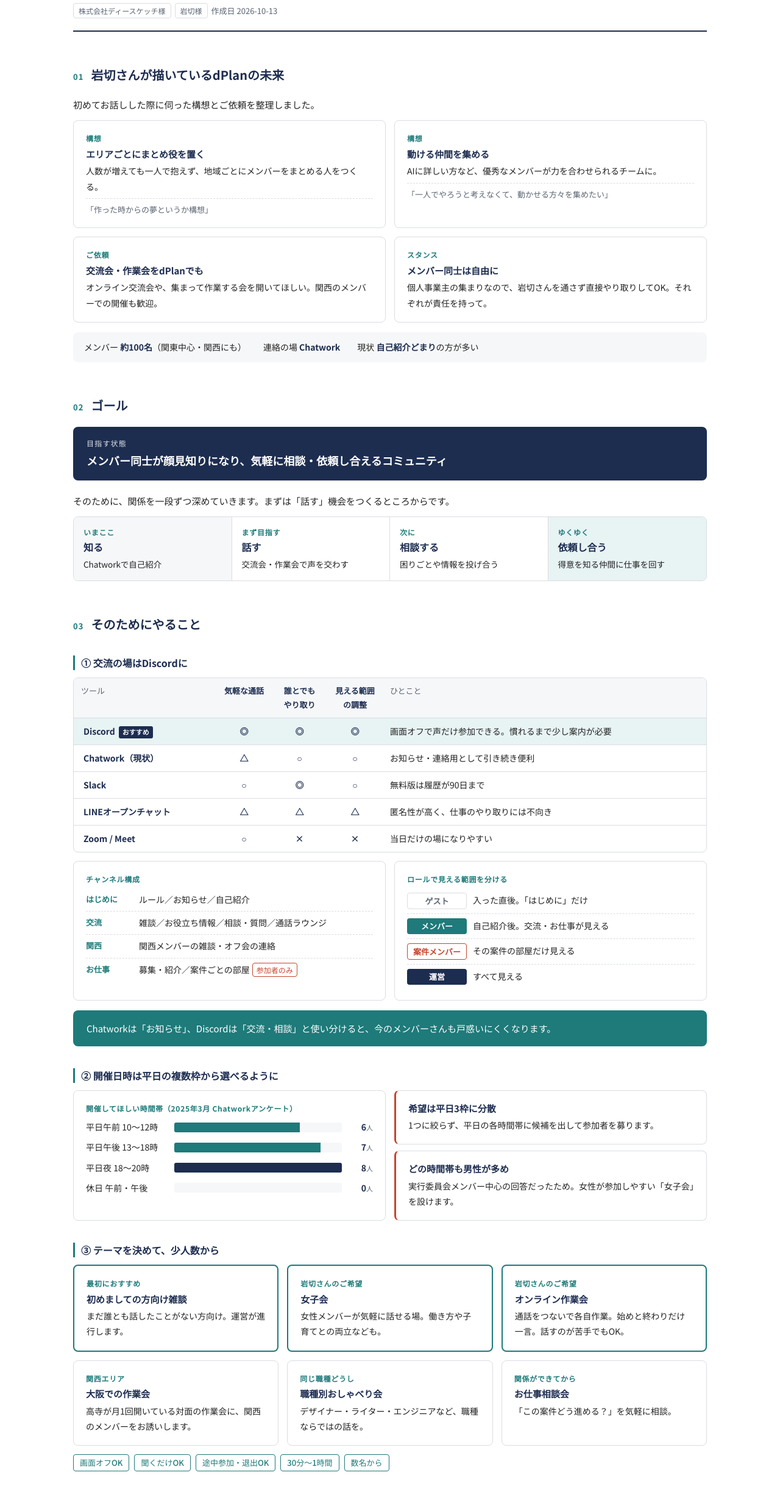
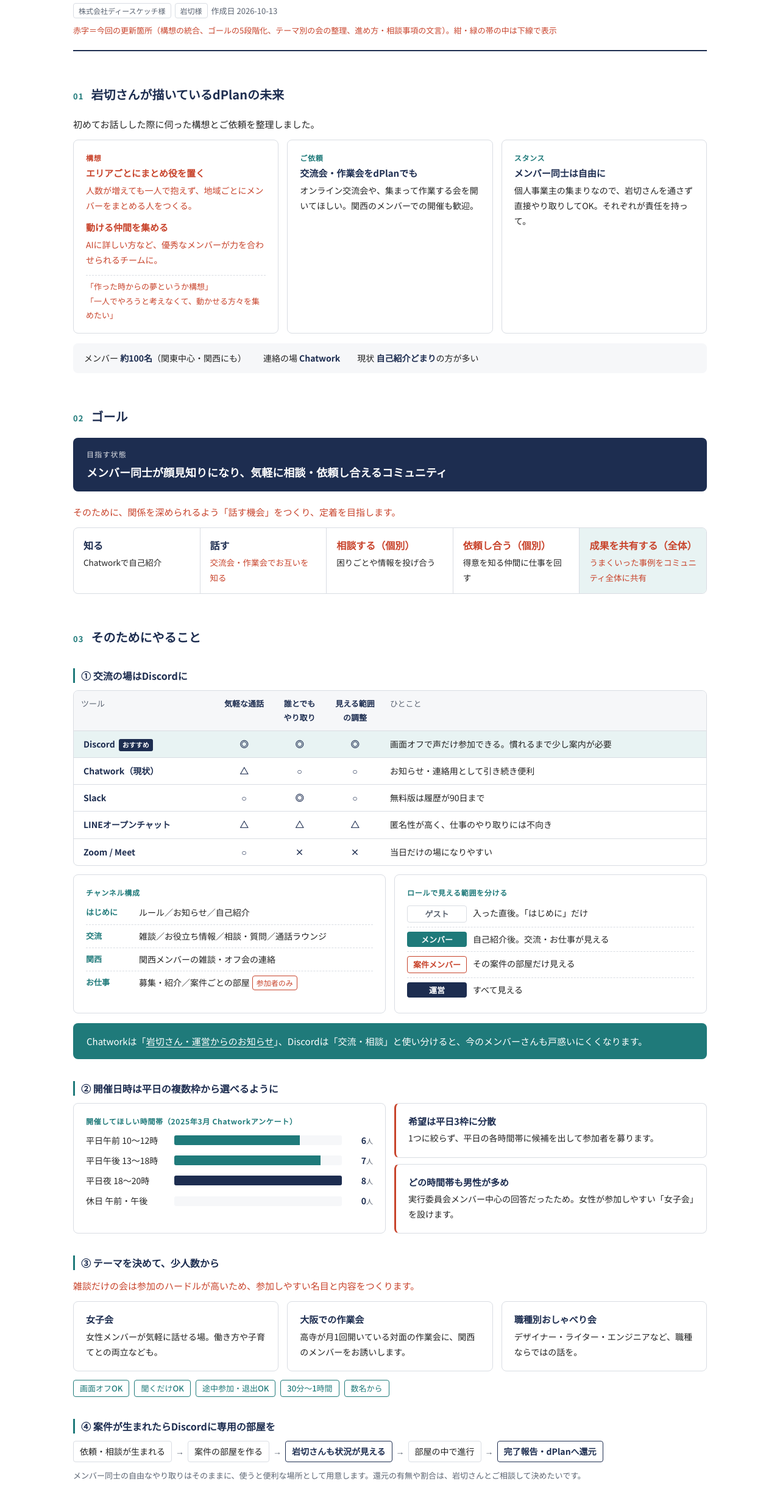
Before and after one commit to kanpai-web/share, a plain HTML site: page dsketch/dplan/community-plan-bb3wopmd/index.html in a window 1280 px wide. Shown: the part 118-2560 px from the top of the page at 61% size. Drawn offline with Linux system fonts and the light colour scheme.

Commit message:
dPlan活性化プラン v3：ゴールを5段階に、テーマ別の会を整理
- 01 構想2つ（まとめ役・仲間集め）を1つの枠に統合
- 02 リード文を「話す機会をつくり、定着を目指す」に変更
- 02 段階を「相談する（個別）」「依頼し合う（個別）」とし、「成果を共有する（全体）」を追加
- 02 段階の見出しラベル（いまここ等）を削除
- 03 Chatworkの役割を「岩切さん・運営からのお知らせ」に
- 03 初めまして雑談・オンライン作業会・お仕事相談会を削除、カードのラベルを削除
- 03 雑談はハードルが高いため名目・内容をつくる旨を追記
- 04 1か月目を「女子会」「ご挨拶会」に
- 05 Chatwork使い分けの補足文を削除、最初の会を「ご挨拶会・女子会」に
- 今回の変更箇所を赤字で表示（確認完了後に戻す）

Co-Authored-By: Claude Opus 5.5 <noreply@anthropic.com>

```diff
--- a/dsketch/dplan/community-plan-bb3wopmd/index.html
+++ b/dsketch/dplan/community-plan-bb3wopmd/index.html
@@ -49,7 +49,7 @@ ul.clean li{margin-bottom:4px}
 .facts b{color:var(--navy)}
 
 /* ゴールまでの段階 */
-.steps{display:grid;grid-template-columns:repeat(4,1fr);border:1px solid var(--line);border-radius:8px;overflow:hidden}
+.steps{display:grid;grid-template-columns:repeat(5,1fr);border:1px solid var(--line);border-radius:8px;overflow:hidden}
 .step{padding:14px 16px;border-right:1px solid var(--line)}
 .step:last-child{border-right:none}
 .step .no{font-size:12px;font-weight:700;color:var(--teal);letter-spacing:.06em}
@@ -91,6 +91,9 @@ tr.pick td{background:var(--teal-lt)}
 .val small{font-size:11px;font-weight:500;color:var(--sub)}
 .insight{display:flex;flex-direction:column;gap:10px}
 .insight .card{border-left:3px solid var(--accent)}
+.upd,.upd *{color:var(--accent)!important}
+.updnote{font-size:13px;color:var(--accent);margin-top:8px}
+.card.vision h4+p{margin-bottom:12px}
 
 .card.pick{border:2px solid var(--teal)}
 .chips{display:flex;flex-wrap:wrap;gap:8px;margin-top:14px}
@@ -120,9 +123,9 @@ footer{margin-top:64px;padding-top:16px;border-top:1px solid var(--line);font-si
 @media(max-width:860px){
   .g2,.g3{grid-template-columns:1fr}
   .g4{grid-template-columns:1fr 1fr}
-  .steps{grid-template-columns:1fr 1fr}
-  .step:nth-child(2){border-right:none}
-  .step:nth-child(-n+2){border-bottom:1px solid var(--line)}
+  .steps{grid-template-columns:1fr}
+  .step{border-right:none;border-bottom:1px solid var(--line)}
+  .step:last-child{border-bottom:none}
 }
 @media(max-width:560px){
   body{padding-inline:16px}
@@ -142,14 +145,14 @@ footer{margin-top:64px;padding-top:16px;border-top:1px solid var(--line);font-si
   <div class="eyebrow">dPlan ／ コミュニティづくりのたたき台</div>
   <h1>dPlan コミュニティ活性化プラン</h1>
   <div class="meta"><span class="badge">株式会社ディースケッチ様</span><span class="badge">岩切様</span>作成日 2026-10-13</div>
+  <div class="updnote">赤字＝今回の更新箇所（構想の統合、ゴールの5段階化、テーマ別の会の整理、進め方・相談事項の文言）。紺・緑の帯の中は下線で表示</div>
 </header>
 
 <section>
   <h2><span class="num">01</span>岩切さんが描いているdPlanの未来</h2>
   <p>初めてお話しした際に伺った構想とご依頼を整理しました。</p>
-  <div class="grid g2">
-    <div class="card"><div class="label">構想</div><h4>エリアごとにまとめ役を置く</h4><p>人数が増えても一人で抱えず、地域ごとにメンバーをまとめる人をつくる。</p><div class="quote">「作った時からの夢というか構想」</div></div>
-    <div class="card"><div class="label">構想</div><h4>動ける仲間を集める</h4><p>AIに詳しい方など、優秀なメンバーが力を合わせられるチームに。</p><div class="quote">「一人でやろうと考えなくて、動かせる方々を集めたい」</div></div>
+  <div class="grid g3">
+    <div class="card vision upd"><div class="label">構想</div><h4>エリアごとにまとめ役を置く</h4><p>人数が増えても一人で抱えず、地域ごとにメンバーをまとめる人をつくる。</p><h4>動ける仲間を集める</h4><p>AIに詳しい方など、優秀なメンバーが力を合わせられるチームに。</p><div class="quote">「作った時からの夢というか構想」<br>「一人でやろうと考えなくて、動かせる方々を集めたい」</div></div>
     <div class="card"><div class="label">ご依頼</div><h4>交流会・作業会をdPlanでも</h4><p>オンライン交流会や、集まって作業する会を開いてほしい。関西のメンバーでの開催も歓迎。</p></div>
     <div class="card"><div class="label">スタンス</div><h4>メンバー同士は自由に</h4><p>個人事業主の集まりなので、岩切さんを通さず直接やり取りしてOK。それぞれが責任を持って。</p></div>
   </div>
@@ -159,12 +162,13 @@ footer{margin-top:64px;padding-top:16px;border-top:1px solid var(--line);font-si
 <section>
   <h2><span class="num">02</span>ゴール</h2>
   <div class="band"><span class="bl">目指す状態</span><b>メンバー同士が顔見知りになり、気軽に相談・依頼し合えるコミュニティ</b></div>
-  <p style="margin-top:20px">そのために、関係を一段ずつ深めていきます。まずは「話す」機会をつくるところからです。</p>
+  <p style="margin-top:20px" class="upd">そのために、関係を深められるよう「話す機会」をつくり、定着を目指します。</p>
   <div class="steps">
-    <div class="step now"><div class="no">いまここ</div><h4>知る</h4><p>Chatworkで自己紹介</p></div>
-    <div class="step"><div class="no">まず目指す</div><h4>話す</h4><p>交流会・作業会で声を交わす</p></div>
-    <div class="step"><div class="no">次に</div><h4>相談する</h4><p>困りごとや情報を投げ合う</p></div>
-    <div class="step goal"><div class="no">ゆくゆく</div><h4>依頼し合う</h4><p>得意を知る仲間に仕事を回す</p></div>
+    <div class="step"><h4>知る</h4><p>Chatworkで自己紹介</p></div>
+    <div class="step"><h4>話す</h4><p class="upd">交流会・作業会でお互いを知る</p></div>
+    <div class="step"><h4 class="upd">相談する（個別）</h4><p>困りごとや情報を投げ合う</p></div>
+    <div class="step"><h4 class="upd">依頼し合う（個別）</h4><p>得意を知る仲間に仕事を回す</p></div>
+    <div class="step goal upd"><h4 class="upd">成果を共有する（全体）</h4><p class="upd">うまくいった事例をコミュニティ全体に共有</p></div>
   </div>
 </section>
 
@@ -200,7 +204,7 @@ footer{margin-top:64px;padding-top:16px;border-top:1px solid var(--line);font-si
       <div class="role"><span class="r o">運営</span><span>すべて見える</span></div>
     </div>
   </div>
-  <div class="band t">Chatworkは「お知らせ」、Discordは「交流・相談」と使い分けると、今のメンバーさんも戸惑いにくくなります。</div>
+  <div class="band t">Chatworkは「<span style="text-decoration:underline;text-underline-offset:3px">岩切さん・運営からのお知らせ</span>」、Discordは「交流・相談」と使い分けると、今のメンバーさんも戸惑いにくくなります。</div>
 
   <h3>② 開催日時は平日の複数枠から選べるように</h3>
   <div class="grid g2">
@@ -218,13 +222,11 @@ footer{margin-top:64px;padding-top:16px;border-top:1px solid var(--line);font-si
   </div>
 
   <h3>③ テーマを決めて、少人数から</h3>
+  <p class="upd">雑談だけの会は参加のハードルが高いため、参加しやすい名目と内容をつくります。</p>
   <div class="grid g3">
-    <div class="card pick"><div class="label">最初におすすめ</div><h4>初めましての方向け雑談</h4><p>まだ誰とも話したことがない方向け。運営が進行します。</p></div>
-    <div class="card pick"><div class="label">岩切さんのご希望</div><h4>女子会</h4><p>女性メンバーが気軽に話せる場。働き方や子育てとの両立なども。</p></div>
-    <div class="card pick"><div class="label">岩切さんのご希望</div><h4>オンライン作業会</h4><p>通話をつないで各自作業。始めと終わりだけ一言。話すのが苦手でもOK。</p></div>
-    <div class="card"><div class="label">関西エリア</div><h4>大阪での作業会</h4><p>高寺が月1回開いている対面の作業会に、関西のメンバーをお誘いします。</p></div>
-    <div class="card"><div class="label">同じ職種どうし</div><h4>職種別おしゃべり会</h4><p>デザイナー・ライター・エンジニアなど、職種ならではの話を。</p></div>
-    <div class="card"><div class="label">関係ができてから</div><h4>お仕事相談会</h4><p>「この案件どう進める？」を気軽に相談。</p></div>
+    <div class="card"><h4>女子会</h4><p>女性メンバーが気軽に話せる場。働き方や子育てとの両立なども。</p></div>
+    <div class="card"><h4>大阪での作業会</h4><p>高寺が月1回開いている対面の作業会に、関西のメンバーをお誘いします。</p></div>
+    <div class="card"><h4>職種別おしゃべり会</h4><p>デザイナー・ライター・エンジニアなど、職種ならではの話を。</p></div>
   </div>
   <div class="chips"><span class="chip">画面オフOK</span><span class="chip">聞くだけOK</span><span class="chip">途中参加・退出OK</span><span class="chip">30分〜1時間</span><span class="chip">数名から</span></div>
 
@@ -237,7 +239,7 @@ footer{margin-top:64px;padding-top:16px;border-top:1px solid var(--line);font-si
   <h2><span class="num">04</span>進め方の目安</h2>
   <div class="grid g4">
     <div class="phase"><div class="when">約2週間</div><h4>場をつくる</h4><ul class="clean"><li>Discord構築</li><li>ルール・案内づくり</li></ul></div>
-    <div class="phase"><div class="when">1か月目</div><h4>試しに集まる</h4><ul class="clean"><li>初めまして雑談</li><li>女子会</li></ul></div>
+    <div class="phase"><div class="when">1か月目</div><h4>試しに集まる</h4><ul class="clean"><li class="upd">女子会</li><li class="upd">ご挨拶会</li></ul></div>
     <div class="phase"><div class="when">2〜3か月目</div><h4>習慣にする</h4><ul class="clean"><li>作業会を定期開催</li><li>関西の対面会</li></ul></div>
     <div class="phase last"><div class="when">関係ができてから</div><h4>頼み合う</h4><ul class="clean"><li>案件の部屋の運用</li><li>エリアのまとめ役</li></ul></div>
   </div>
@@ -246,8 +248,8 @@ footer{margin-top:64px;padding-top:16px;border-top:1px solid var(--line);font-si
 <section>
   <h2><span class="num">05</span>一緒に決めたいこと</h2>
   <ol class="q">
-    <li><b>Chatworkとの使い分け</b>　お知らせ用に残すか、徐々にDiscordへ移すか</li>
-    <li><b>最初の会のテーマと候補日時</b>　初めまして雑談・女子会のどちらから始めるか</li>
+    <li><b>Chatworkとの使い分け</b></li>
+    <li><b>最初の会のテーマと候補日時</b>　<span class="upd">ご挨拶会・女子会のどちらから始めるか</span></li>
     <li><b>案件の部屋と還元の考え方</b>　急がず、関係ができてから決める形でも大丈夫です</li>
   </ol>
 </section>
```
